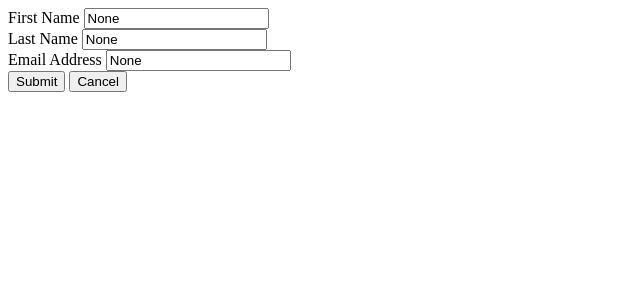
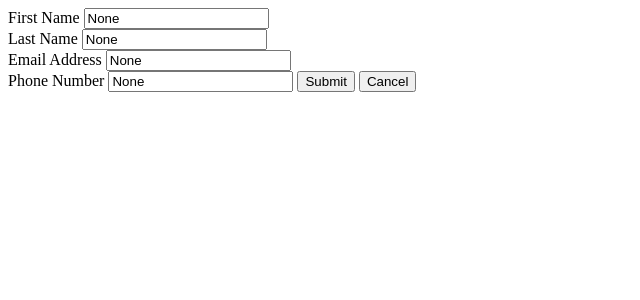
Before and after one commit to boguieboo/curso-dwes, a Django app: page /contact/1/edit/ in a window 1280 px wide. Shown: the top 300 px of the page, without its empty margins (0-640 px from the left). Run offline with Django 5.2, Linux system fonts and the light colour scheme.

Commit message:
Templates actualizdos con teléfono

```diff
--- a/UT-07/click_to_edit/main/templates/partials/edit_form.html
+++ b/UT-07/click_to_edit/main/templates/partials/edit_form.html
@@ -14,6 +14,9 @@
     <label>Email Address</label>
     <input type="email" name="email" value="{{ user.email }}">
   </div>
+  <div class="form-group">
+    <label>Phone Number</label>
+    <input type="text" name="numero_telefono" value="{{ user.numero_telefono }}">
   <button class="btn" type="submit">Submit</button>
   <button class="btn" hx-get="{% url 'display_name' %}">Cancel</button>
 </form>
--- a/UT-07/click_to_edit/main/templates/partials/name_display.html
+++ b/UT-07/click_to_edit/main/templates/partials/name_display.html
@@ -2,6 +2,7 @@
     <div><label>First Name</label>: {{ user.first }}</div>
     <div><label>Last Name</label>: {{ user.last }}</div>
     <div><label>Email</label>: {{ user.email }}</div>
+    <div><label>Phone Number</label>: {{ user.numero_telefono }}</div>
     <button hx-get="{% url 'edit_name' %}" class="btn primary">
     Click To Edit
     </button>
```
